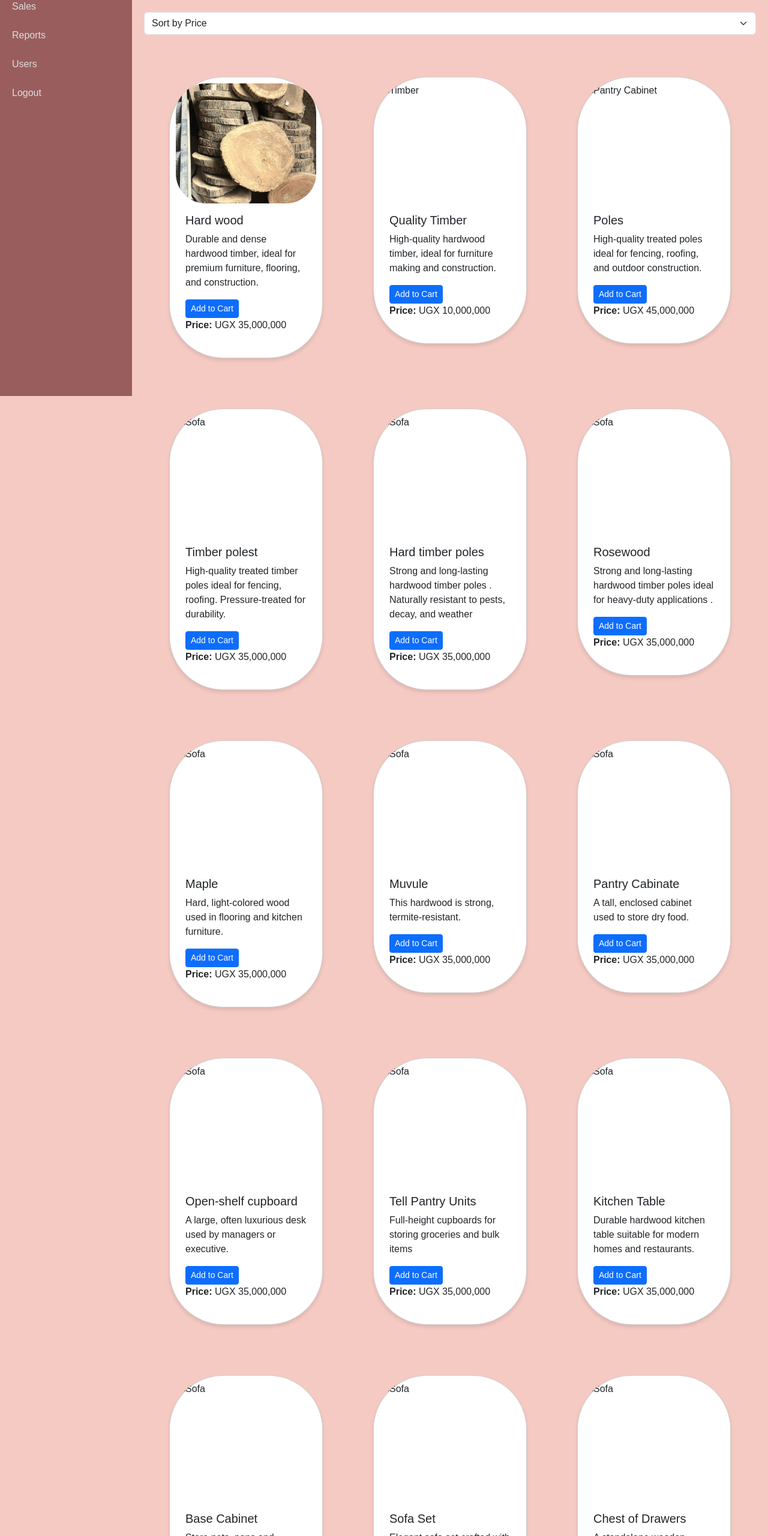
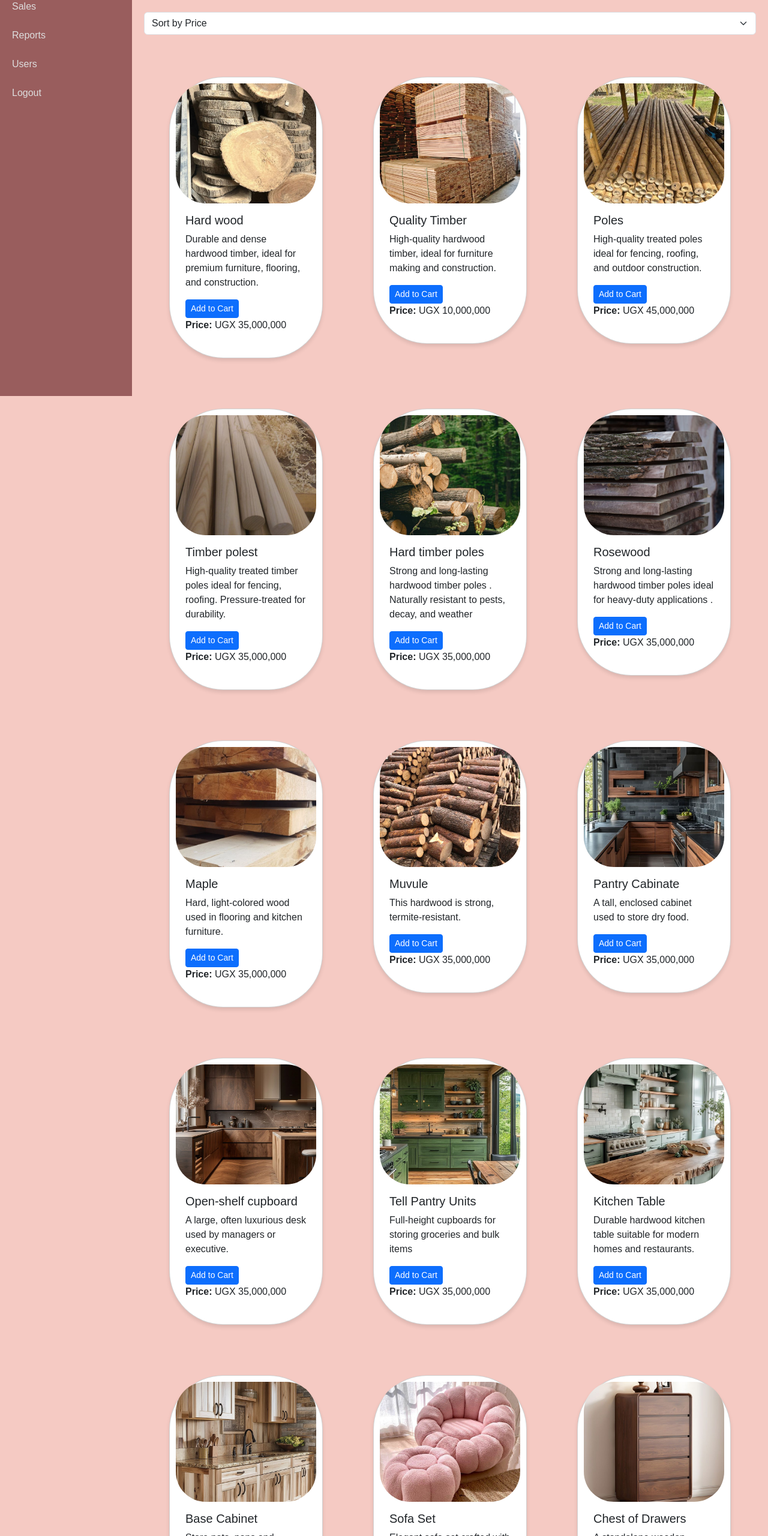
Before and after one commit to Joseline-Nassazi11/professional-, a plain HTML site: page product-catalog.html in a window 1280 px wide. Shown: the part 140-2700 px from the top of the page at 60% size. Drawn offline with nearby package versions, Linux system fonts and the light colour scheme; the site is published under a folder, as on GitHub Pages, so addresses that start at the root find nothing.

Commit message:
changes in products-catalog and linking

```diff
--- a/product-catalog.html
+++ b/product-catalog.html
@@ -114,7 +114,7 @@
                 <!-- Product 2 -->
                 <div class="col-md-6 col-lg-4">
                     <div class="card">
-                        <img src="/images/rawmaterial-3.jpeg" class="card-img-top product-img" alt="Timber">
+                        <img src="images/rawmaterial-3.jpeg" class="card-img-top product-img" alt="Timber">
                         <div class="card-body">
                             <h5 class="card-title">Quality Timber</h5>
                             <p class="card-text">High-quality hardwood timber, ideal for furniture making and
@@ -130,7 +130,7 @@
                 <!-- Product 3 -->
                 <div class="col-md-6 col-lg-4">
                     <div class="card">
-                        <img src="/images/polllles.jpeg" class="card-img-top product-img" alt="Pantry Cabinet">
+                        <img src="images/polllles.jpeg" class="card-img-top product-img" alt="Pantry Cabinet">
                         <div class="card-body">
                             <h5 class="card-title">Poles</h5>
                             <p class="card-text">High-quality treated poles ideal for fencing, roofing, and outdoor
@@ -145,7 +145,7 @@
                 <!-- Add more products here the same way -->
                 <div class="col-md-6 col-lg-4">
                     <div class="card">
-                        <img src="/images/Long-poles.jpeg" class="card-img-top product-img" alt="Sofa">
+                        <img src="images/Long-poles.jpeg" class="card-img-top product-img" alt="Sofa">
                         <div class="card-body">
                             <h5 class="card-title">Timber polest</h5>
                             <p class="card-text">High-quality treated timber poles ideal for fencing, roofing. Pressure-treated for durability.</p>
@@ -159,7 +159,7 @@
 
                 <div class="col-md-6 col-lg-4">
                     <div class="card">
-                        <img src="/images/raw-22.jpeg" class="card-img-top product-img" alt="Sofa">
+                        <img src="images/raw-22.jpeg" class="card-img-top product-img" alt="Sofa">
                         <div class="card-body">
                             <h5 class="card-title">Hard timber poles</h5>
                             <p class="card-text">Strong and long-lasting hardwood timber poles . Naturally resistant to pests, decay, and weather</p>
@@ -173,7 +173,7 @@
 
                 <div class="col-md-6 col-lg-4">
                     <div class="card">
-                        <img src="/images/raw33.jpeg" class="card-img-top product-img" alt="Sofa">
+                        <img src="images/raw33.jpeg" class="card-img-top product-img" alt="Sofa">
                         <div class="card-body">
                             <h5 class="card-title">Rosewood</h5>
                             <p class="card-text">Strong and long-lasting hardwood timber poles ideal for heavy-duty
@@ -188,7 +188,7 @@
 
                 <div class="col-md-6 col-lg-4">
                     <div class="card">
-                        <img src="/images/rawmaterial-1.jpeg" class="card-img-top product-img" alt="Sofa">
+                        <img src="images/rawmaterial-1.jpeg" class="card-img-top product-img" alt="Sofa">
                         <div class="card-body">
                             <h5 class="card-title">Maple</h5>
                             <p class="card-text">Hard, light-colored wood used in flooring and kitchen furniture.</p>
@@ -202,7 +202,7 @@
 
                 <div class="col-md-6 col-lg-4">
                     <div class="card">
-                        <img src="/images/rawmaterial-2.jpeg" class="card-img-top product-img" alt="Sofa">
+                        <img src="images/rawmaterial-2.jpeg" class="card-img-top product-img" alt="Sofa">
                         <div class="card-body">
                             <h5 class="card-title">Muvule</h5>
                             <p class="card-text"> This hardwood is strong, termite-resistant.</p>
@@ -216,7 +216,7 @@
 
 <div class="col-md-6 col-lg-4">
     <div class="card">
-        <img src="/images/kitcheeee.jpeg" class="card-img-top product-img" alt="Sofa">
+        <img src="images/kitcheeee.jpeg" class="card-img-top product-img" alt="Sofa">
         <div class="card-body">
             <h5 class="card-title">Pantry Cabinate</h5>
             <p class="card-text">A tall, enclosed cabinet used to store dry food.</p>
@@ -230,7 +230,7 @@
 
 <div class="col-md-6 col-lg-4">
     <div class="card">
-        <img src="/images/kitchen-1.jpeg" class="card-img-top product-img" alt="Sofa">
+        <img src="images/kitchen-1.jpeg" class="card-img-top product-img" alt="Sofa">
         <div class="card-body">
             <h5 class="card-title">Open-shelf cupboard</h5>
             <p class="card-text">A large, often luxurious desk used by managers or executive.</p>
@@ -245,7 +245,7 @@
 
 <div class="col-md-6 col-lg-4">
     <div class="card">
-        <img src="/images/kitchen-2.jpeg" class="card-img-top product-img" alt="Sofa">
+        <img src="images/kitchen-2.jpeg" class="card-img-top product-img" alt="Sofa">
         <div class="card-body">
             <h5 class="card-title">Tell Pantry Units</h5>
             <p class="card-text">Full-height cupboards for storing groceries and bulk items</p>
@@ -261,7 +261,7 @@
 
 <div class="col-md-6 col-lg-4">
     <div class="card">
-        <img src="/images/kitch.jpeg" class="card-img-top product-img" alt="Sofa">
+        <img src="images/kitch.jpeg" class="card-img-top product-img" alt="Sofa">
         <div class="card-body">
             <h5 class="card-title">Kitchen Table</h5>
             <p class="card-text">Durable hardwood kitchen table suitable for modern
@@ -279,7 +279,7 @@
 
 <div class="col-md-6 col-lg-4">
     <div class="card">
-        <img src="/images/cupLight-Wood.jpeg" class="card-img-top product-img" alt="Sofa">
+        <img src="images/cupLight-Wood.jpeg" class="card-img-top product-img" alt="Sofa">
         <div class="card-body">
             <h5 class="card-title"> Base Cabinet</h5>
             <p class="card-text">Store pots, pans,and cooking tools</p>
@@ -294,7 +294,7 @@
 
 <div class="col-md-6 col-lg-4">
     <div class="card">
-        <img src="/images/pink.jpeg" class="card-img-top product-img" alt="Sofa">
+        <img src="images/pink.jpeg" class="card-img-top product-img" alt="Sofa">
         <div class="card-body">
             <h5 class="card-title">Sofa Set</h5>
             <p class="card-text">Elegant sofa set crafted with soft upholstery and solid wood frame.</p>
@@ -310,7 +310,7 @@
 
 <div class="col-md-6 col-lg-4">
     <div class="card">
-        <img src="/images/drawer-1.jpeg" class="card-img-top product-img" alt="Sofa">
+        <img src="images/drawer-1.jpeg" class="card-img-top product-img" alt="Sofa">
         <div class="card-body">
             <h5 class="card-title">Chest of Drawers</h5>
             <p class="card-text">A standalone wooden cabinet with multiple drawers .</p>
@@ -324,7 +324,7 @@
 
 <div class="col-md-6 col-lg-4">
     <div class="card">
-        <img src="/images/ceo-1.jpeg" class="card-img-top product-img" alt="Sofa">
+        <img src="images/ceo-1.jpeg" class="card-img-top product-img" alt="Sofa">
         <div class="card-body">
             <h5 class="card-title">Executive Desk</h5>
             <p class="card-text">A large, often luxurious desk used by managers or executives.</p>
@@ -338,7 +338,7 @@
 
 <div class="col-md-6 col-lg-4">
     <div class="card">
-        <img src="/images/office interior.jpeg" class="card-img-top product-img" alt="Sofa">
+        <img src="images/office interior.jpeg" class="card-img-top product-img" alt="Sofa">
         <div class="card-body">
             <h5 class="card-title">Wooden Wardrobe</h5>
             <p class="card-text">Spacious wardrobe with multiple shelves and stylish handles.</p>
@@ -352,7 +352,7 @@
 
 <div class="col">
     <div class="card">
-        <img src="/images/board-room.jpeg" class="card-img-top product-img img-fluid mx-auto d-block mt-5" alt="">
+        <img src="images/board-room.jpeg" class="card-img-top product-img img-fluid mx-auto d-block mt-5" alt="">
         <div class="card-body">
             <h5 class="card-title">Executive Desk</h5>
             <p class="card-text"> Usually made of hardwood like mahogany or oak. </p>
@@ -365,7 +365,7 @@
 
 <div class="col">
     <div class="card">
-        <img src="/images/bed.jpeg" class="card-img-top product-img img-fluid mx-auto d-block mt-5" alt="">
+        <img src="images/bed.jpeg" class="card-img-top product-img img-fluid mx-auto d-block mt-5" alt="">
         <div class="card-body">
             <h5 class="card-title">Sofa Set</h5>
             <p class="card-text">Elegant sofa set crafted with soft upholstery and
```
Also changed, not shown: reports.html (+1 -1 lines).
